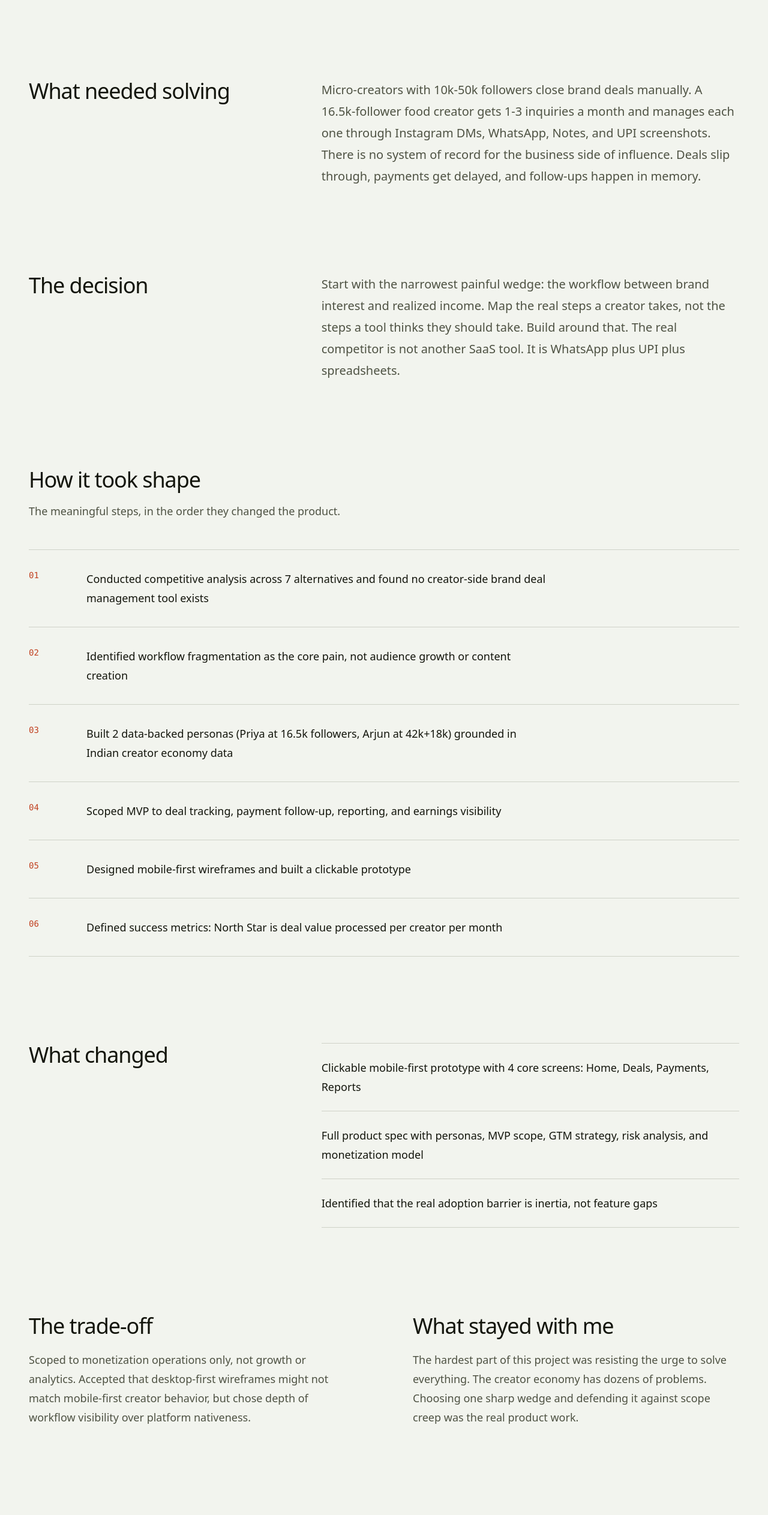
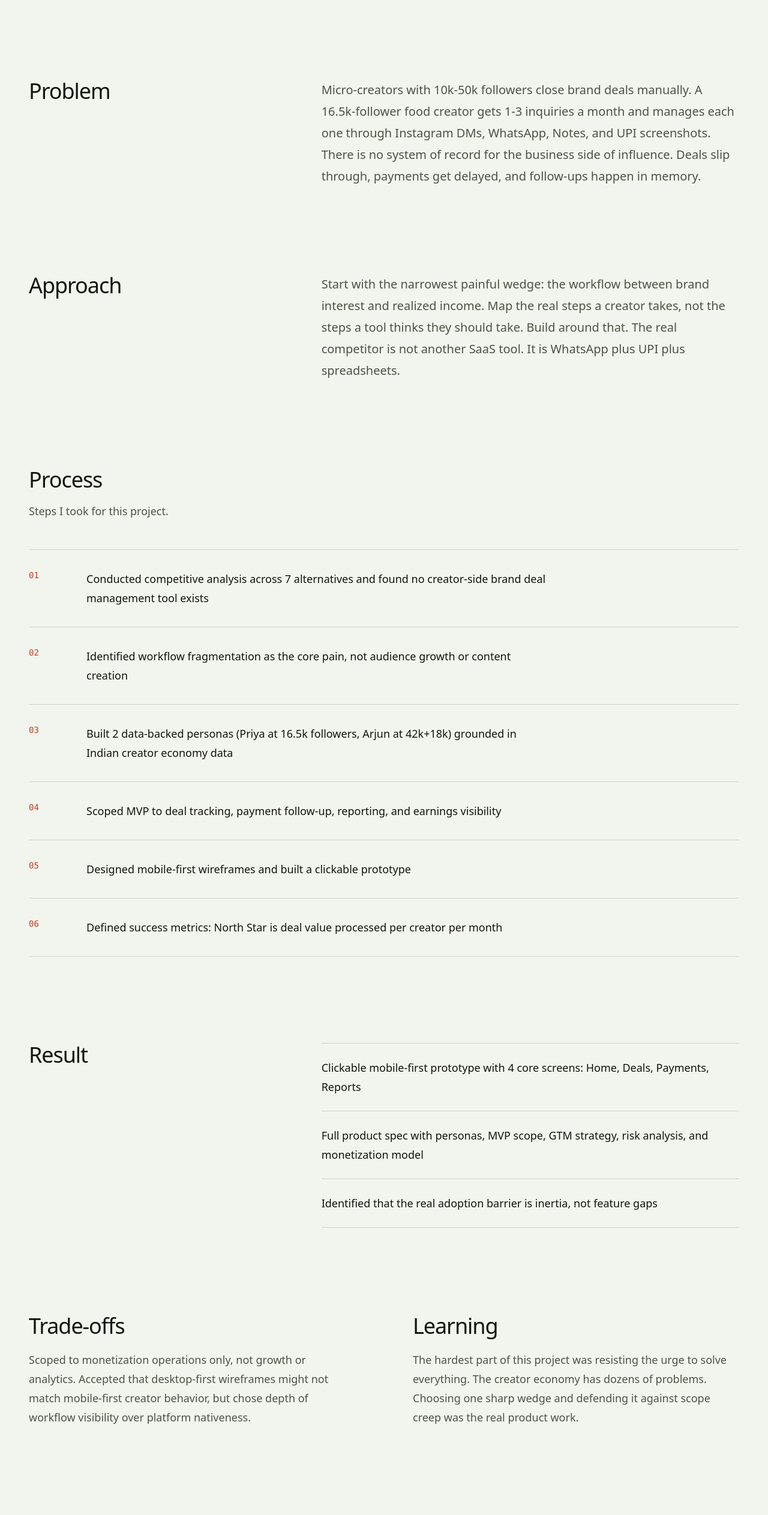
Before and after one commit to MujtabaJ30/portfolio, a Next.js app: page /work/dealflow in a window 1280 px wide. Shown: the part 940-3466 px from the top of the page at 60% size. Built offline with nearby package versions, Linux system fonts and the light colour scheme.

Commit message:
copy: simplify contact and case labels

```diff
--- a/app/layout.tsx
+++ b/app/layout.tsx
@@ -14,9 +14,9 @@ const geistMono = Geist_Mono({
 });
 
 export const metadata: Metadata = {
-  title: "Mujtaba Jafri — Product Manager",
+  title: "Mujtaba Jafri | Product Management Intern",
   description:
-    "Mujtaba Jafri is a product manager who turns ambiguous product problems into clear decisions and useful software.",
+    "Mujtaba Jafri is a product management intern with work across research, product specs, prototypes, and small shipped tools.",
 };
 
 export default function RootLayout({
--- a/app/sections/Contact.tsx
+++ b/app/sections/Contact.tsx
@@ -17,13 +17,13 @@ export function Contact() {
             Contact
           </p>
           <h2 className="mt-6 max-w-xl text-balance text-4xl font-medium leading-[1.02] tracking-[-0.035em] text-text sm:text-5xl lg:text-7xl">
-            If the problem is worth solving, let&apos;s talk.
+            I&apos;m looking for my next product role.
           </h2>
         </div>
 
         <div className="max-w-xl lg:pt-14">
           <p className="text-lg leading-8 text-muted sm:text-xl sm:leading-9">
-            I&apos;m looking for product roles where clear thinking, careful execution, and a willingness to build are useful.
+            I&apos;m looking for an internship where I can contribute to research, product definition, and shipping.
           </p>
 
           <a
--- a/app/work/[slug]/page.tsx
+++ b/app/work/[slug]/page.tsx
@@ -147,14 +147,14 @@ export default async function CaseStudyPage({
 
         <section className="mt-24 grid gap-10 lg:mt-36 lg:grid-cols-[0.72fr_1.28fr] lg:gap-24">
           <h2 className="text-3xl font-medium tracking-[-0.03em] text-text sm:text-4xl">
-            What needed solving
+            Problem
           </h2>
           <p className="max-w-3xl text-xl leading-9 text-muted">{project.problem}</p>
         </section>
 
         <section className="mt-24 grid gap-10 lg:mt-36 lg:grid-cols-[0.72fr_1.28fr] lg:gap-24">
           <h2 className="text-3xl font-medium tracking-[-0.03em] text-text sm:text-4xl">
-            The decision
+            Approach
           </h2>
           <p className="max-w-3xl text-xl leading-9 text-muted">{project.approach}</p>
         </section>
@@ -162,10 +162,10 @@ export default async function CaseStudyPage({
         <section className="mt-24 lg:mt-36" aria-labelledby="process-title">
           <div className="max-w-2xl">
             <h2 id="process-title" className="text-3xl font-medium tracking-[-0.03em] text-text sm:text-4xl">
-              How it took shape
+              Process
             </h2>
             <p className="mt-4 text-lg leading-8 text-muted">
-              The meaningful steps, in the order they changed the product.
+              Steps I took for this project.
             </p>
           </div>
           <ol className="mt-12 divide-y divide-border border-y border-border">
@@ -185,7 +185,7 @@ export default async function CaseStudyPage({
 
         <section className="mt-24 grid gap-10 lg:mt-36 lg:grid-cols-[0.72fr_1.28fr] lg:gap-24">
           <h2 className="text-3xl font-medium tracking-[-0.03em] text-text sm:text-4xl">
-            What changed
+            Result
           </h2>
           <ul className="max-w-3xl divide-y divide-border border-y border-border">
             {project.results.map((result) => (
@@ -199,13 +199,13 @@ export default async function CaseStudyPage({
         <section className="mt-24 grid gap-10 lg:mt-36 lg:grid-cols-2 lg:gap-24">
           <div>
             <h2 className="text-3xl font-medium tracking-[-0.03em] text-text sm:text-4xl">
-              The trade-off
+              Trade-offs
             </h2>
             <p className="mt-5 max-w-xl text-lg leading-8 text-muted">{project.tradeoffs}</p>
           </div>
           <div>
             <h2 className="text-3xl font-medium tracking-[-0.03em] text-text sm:text-4xl">
-              What stayed with me
+              Learning
             </h2>
             <p className="mt-5 max-w-xl text-lg leading-8 text-muted">{project.learning}</p>
           </div>
@@ -215,9 +215,9 @@ export default async function CaseStudyPage({
           <section className="mt-24 lg:mt-36" aria-labelledby="gallery-title">
             <div className="flex flex-col gap-3 sm:flex-row sm:items-end sm:justify-between">
               <h2 id="gallery-title" className="text-3xl font-medium tracking-[-0.03em] text-text sm:text-4xl">
-                The work, up close
+              Screens and flows
               </h2>
-              <p className="text-sm text-muted">Screens, flows, and the details that mattered.</p>
+              <p className="text-sm text-muted">Selected screens and artifacts.</p>
             </div>
             <div className="mt-10 grid gap-6 sm:grid-cols-2">
               {project.images.slice(1).map((image) => (
@@ -244,7 +244,7 @@ export default async function CaseStudyPage({
         <section className="mt-24 border-t border-border pt-8 lg:mt-36 lg:pt-10">
           <div className="flex flex-col gap-8 lg:flex-row lg:items-end lg:justify-between">
             <div>
-              <p className="text-xs font-medium uppercase tracking-[0.14em] text-primary">Continue reading</p>
+              <p className="text-xs font-medium uppercase tracking-[0.14em] text-primary">Next project</p>
               <h2 className="mt-4 text-3xl font-medium tracking-[-0.03em] text-text sm:text-4xl">
                 {nextProject.title}
               </h2>
```
